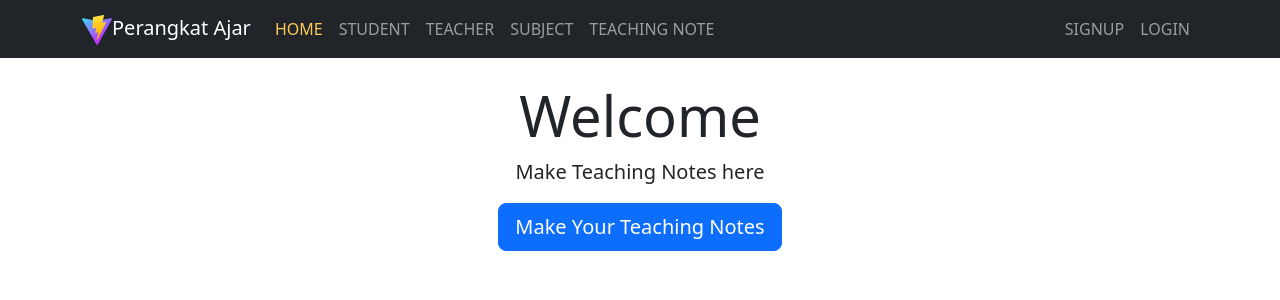
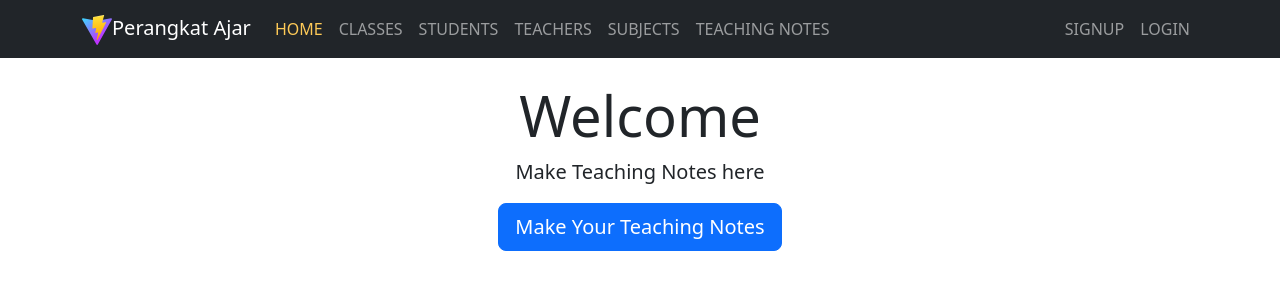
Before and after one commit to nurqahar/fsw-platinum, a React (Vite) app in the folder frontend/: page / in a window 1280 px wide. Shown: the top 300 px of the page. Built offline with nearby package versions, Linux system fonts and the light colour scheme.

Commit message:
add & modify files

```diff
--- a/frontend/package.json
+++ b/frontend/package.json
@@ -14,6 +14,7 @@
     "bootstrap": "^5.3.3",
     "i18next": "^23.15.1",
     "jwt-decode": "^4.0.0",
+    "moment": "^2.30.1",
     "react": "^18.3.1",
     "react-bootstrap": "^2.10.4",
     "react-dom": "^18.3.1",
--- a/frontend/src/components/Navbar.jsx
+++ b/frontend/src/components/Navbar.jsx
@@ -36,31 +36,38 @@ const NavBar = () => {
             </Nav.Link>
             <Nav.Link
               as={Link}
-              to="/student"
-              className={url === "/student" ? "active" : ""}
+              to="/classes"
+              className={url === "/classes" ? "active" : ""}
             >
-              STUDENT
+              CLASSES
             </Nav.Link>
             <Nav.Link
               as={Link}
-              to="/teacher"
-              className={url === "/teacher" ? "active" : ""}
+              to="/students"
+              className={url === "/students" ? "active" : ""}
             >
-              TEACHER
+              STUDENTS
             </Nav.Link>
             <Nav.Link
               as={Link}
-              to="/subject"
-              className={url === "/subject" ? "active" : ""}
+              to="/teachers"
+              className={url === "/teachers" ? "active" : ""}
             >
-              SUBJECT
+              TEACHERS
             </Nav.Link>
             <Nav.Link
               as={Link}
-              to="/teachingNote"
-              className={url === "/teachingNote" ? "active" : ""}
+              to="/subjects"
+              className={url === "/subjects" ? "active" : ""}
             >
-              TEACHING NOTE
+              SUBJECTS
+            </Nav.Link>
+            <Nav.Link
+              as={Link}
+              to="/teaching_notes"
+              className={url === "/teaching_notes" ? "active" : ""}
+            >
+              TEACHING NOTES
             </Nav.Link>
           </Nav>
           <Nav>
```
Also changed, not shown: 2 other files (tests, documents, lock files or other folders).
